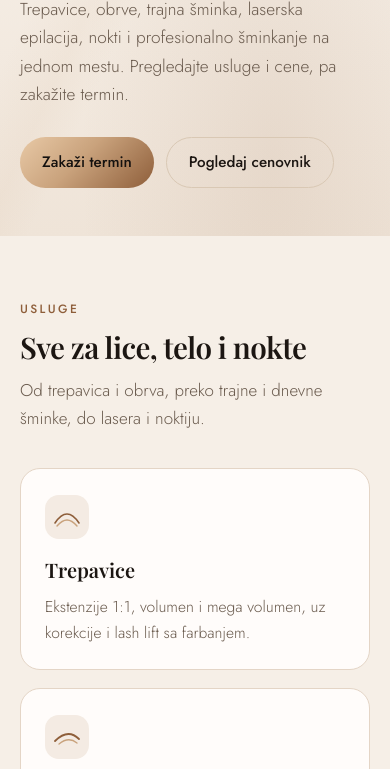
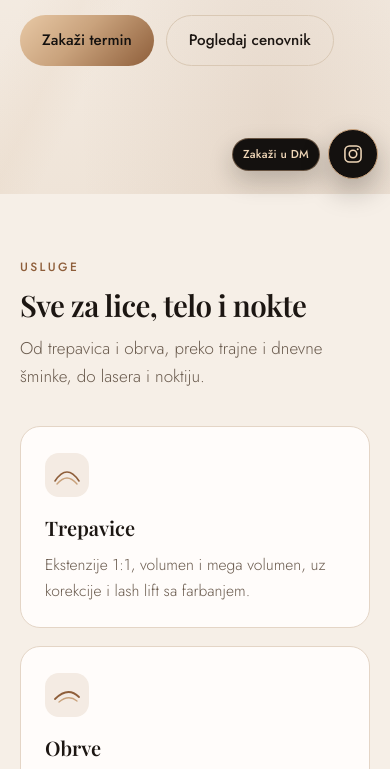
Before and after one commit to WebGlowStudio/Webglowstudioportfolio, a plain HTML site: page demos/nika-studio/index.html in a window 390 px wide. Shown: the part 653-1422 px from the top of the page. Drawn offline with nearby package versions, Linux system fonts and the light colour scheme.

Commit message:
Add floating Instagram booking buttons to the Nika Studio and Boost Beauty demos.

```diff
--- a/demos/nika-studio/index.html
+++ b/demos/nika-studio/index.html
@@ -478,15 +478,73 @@
       .nav-cta{margin-top:10px;width:fit-content}
       .burger{display:block}
       .services,.fields,.hero-grid,.contact-grid,.why-grid,.shots{grid-template-columns:1fr}
-      .hero{padding-bottom:48px}
+      .hero{padding-bottom:128px}
+      .hero-art{min-height:0}
+      .mono-wrap{width:min(48%,176px)}
+      .hero-lead{margin-bottom:18px}
       .tab-bar{flex-wrap:nowrap;overflow-x:auto;padding-bottom:4px;-webkit-overflow-scrolling:touch}
       .tab-bar label{white-space:nowrap}
     }
+    @media (max-width:720px) and (max-height:780px){
+      .mono-wrap{width:min(42%,150px)}
+      .hero{padding-top:16px;padding-bottom:120px}
+      .hero h1{font-size:clamp(1.7rem,8vw,2.15rem)}
+    }
+
+    .ig-float{
+      position:fixed;
+      right:max(16px, env(safe-area-inset-right, 0px));
+      bottom:max(16px, env(safe-area-inset-bottom, 0px));
+      z-index:50;
+      display:flex;align-items:center;gap:10px;
+      text-decoration:none;
+      color:inherit;
+    }
+    .ig-float-label{
+      background:var(--black);
+      color:#F0D7B8;
+      border:1px solid rgba(201,162,124,.45);
+      padding:7px 12px;
+      border-radius:999px;
+      font-size:.78rem;font-weight:500;letter-spacing:.02em;
+      white-space:nowrap;
+      box-shadow:0 10px 24px rgba(20,17,15,.22);
+    }
+    .ig-float-btn{
+      width:56px;height:56px;flex-shrink:0;
+      display:grid;place-items:center;
+      border-radius:50%;
+      background:var(--black);
+      color:#F0D7B8;
+      border:1px solid var(--copper);
+      box-shadow:0 12px 28px rgba(20,17,15,.28);
+      transition:transform .25s,background .25s,color .25s,box-shadow .25s;
+    }
+    .ig-float-btn svg{width:24px;height:24px;display:block}
+    .ig-float:hover .ig-float-btn,
+    .ig-float:focus-visible .ig-float-btn{
+      transform:translateY(-2px);
+      background:linear-gradient(135deg,#F0D7B8,#C9A27C 50%,#8E5E3A);
+      color:var(--black);
+      box-shadow:0 16px 32px rgba(20,17,15,.3);
+    }
+    .ig-float:focus-visible{outline:none}
+    .ig-float:focus-visible .ig-float-btn{outline:2px solid #F0D7B8;outline-offset:3px}
+    .site-footer{padding-bottom:118px}
+    .footer-inner{padding-right:92px}
+    @media (max-width:720px){
+      .ig-float{right:max(12px, env(safe-area-inset-right, 0px));bottom:max(12px, env(safe-area-inset-bottom, 0px));gap:8px}
+      .ig-float-btn{width:50px;height:50px}
+      .ig-float-btn svg{width:22px;height:22px}
+      .ig-float-label{font-size:.72rem;padding:6px 10px}
+      .footer-inner{padding-right:0}
+    }
+
     @media (prefers-reduced-motion:reduce){
       html{scroll-behavior:auto}
-      .mono-wrap,.rv,.service,.why-card,.shot,.btn{animation:none!important;transition:none!important}
+      .mono-wrap,.rv,.service,.why-card,.shot,.btn,.ig-float-btn{animation:none!important;transition:none!important}
       .rv{opacity:1;transform:none}
-      .service:hover,.why-card:hover,.shot:hover,.btn:hover{transform:none}
+      .service:hover,.why-card:hover,.shot:hover,.btn:hover,.ig-float:hover .ig-float-btn,.ig-float:focus-visible .ig-float-btn{transform:none}
     }
   </style>
 </head>
@@ -836,6 +894,17 @@
     </section>
   </main>
 
+  <a class="ig-float" href="#" aria-label="Zakaži u DM na Instagramu">
+    <span class="ig-float-label">Zakaži u DM</span>
+    <span class="ig-float-btn" aria-hidden="true">
+      <svg viewBox="0 0 24 24" aria-hidden="true" focusable="false">
+        <rect x="3.2" y="3.2" width="17.6" height="17.6" rx="5" fill="none" stroke="currentColor" stroke-width="1.7"/>
+        <circle cx="12" cy="12" r="4.1" fill="none" stroke="currentColor" stroke-width="1.7"/>
+        <circle cx="17.15" cy="6.85" r="1.15" fill="currentColor"/>
+      </svg>
+    </span>
+  </a>
+
   <footer class="site-footer">
     <div class="wrap footer-inner">
       <p>Nika Studio · Kragujevac · predlog početne strane</p>
```
Also changed, not shown: demos/boost-beauty-face-gym/index.html (+64 -3 lines).
